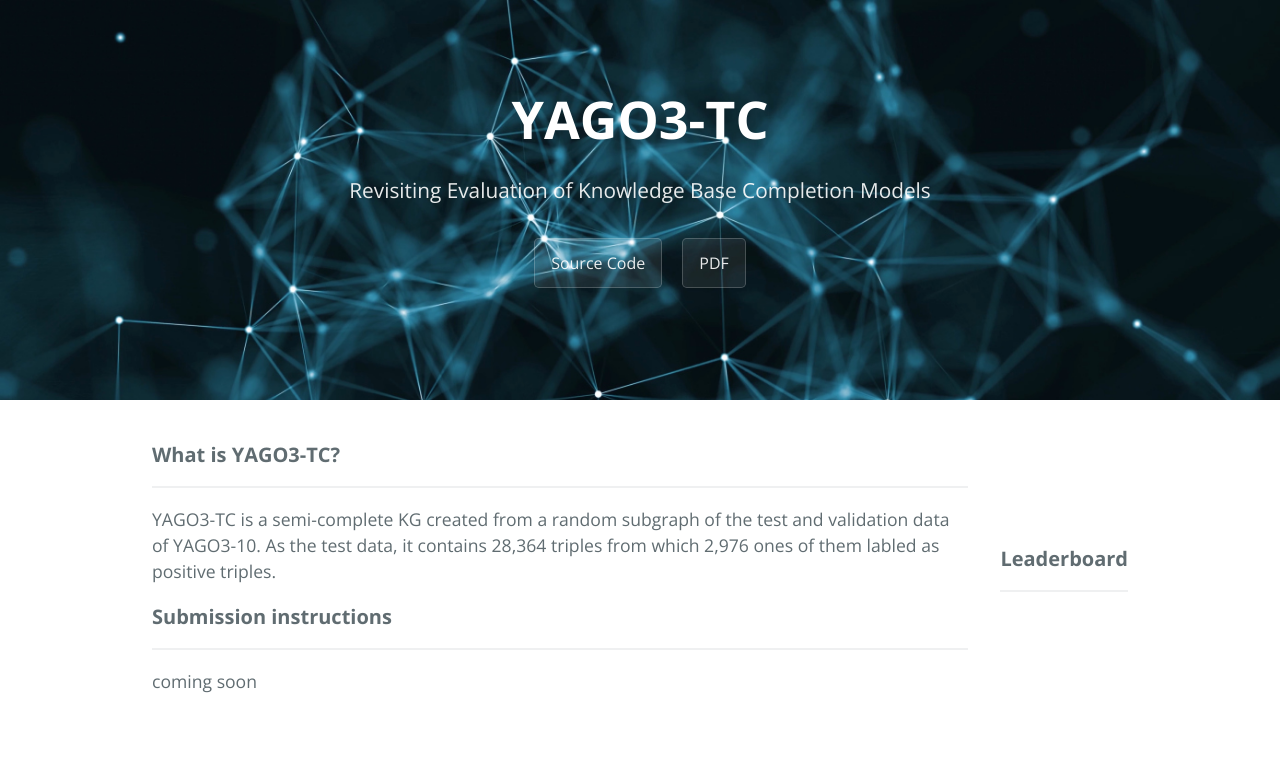
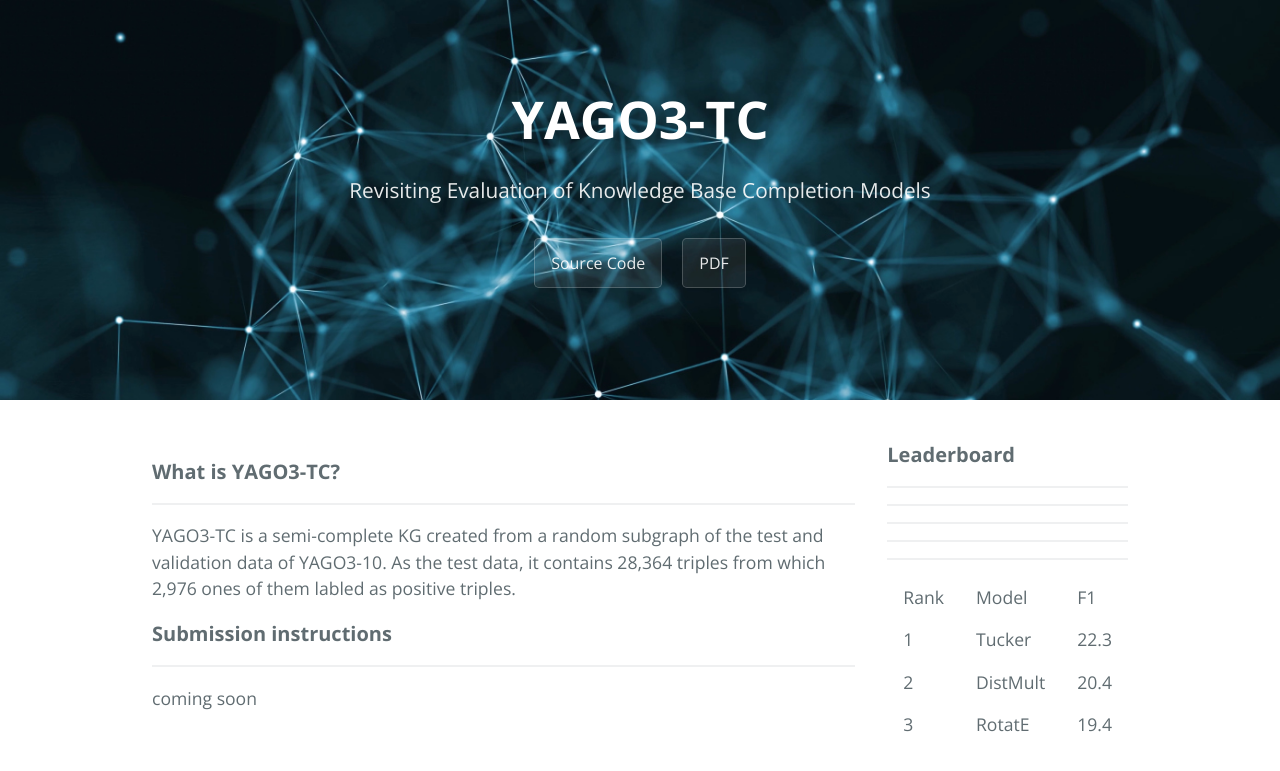
Before and after one commit to pouyapez/yago3-tc, a Jekyll site: the page built from index.md, in a window 1280 px wide. Shown: the top 771 px of the page. Built offline with Jekyll 4.4.1, drawn with Linux system fonts in a browser that asks for light colours.

Commit message:
Update index.md

```diff
--- a/index.md
+++ b/index.md
@@ -19,6 +19,56 @@ layout: default
         <td>
          <font style="font-size:20px"><b>Leaderboard</b></font>
           <hr>
+                 <table class="content-table">
+                    <tr>
+                       <td>
+                           Rank
+                       </td>
+                       <td>
+                           Model
+                       </td>
+                       <td>
+                           F1
+                       </td>
+                    </tr>
+                    <hr>
+                    <tr>
+                       <td>
+                           1
+                       </td>
+                       <td>
+                           Tucker
+                       </td>
+                       <td>
+                           22.3
+                       </td>
+                    </tr>
+                    <hr>
+                    <tr>
+                       <td>
+                           2
+                       </td>
+                       <td>
+                           DistMult
+                       </td>
+                       <td>
+                           20.4
+                       </td>
+                    </tr>
+                    <hr>
+                    <tr>
+                       <td>
+                           3
+                       </td>
+                       <td>
+                           RotatE
+                       </td>
+                       <td>
+                           19.4
+                       </td>
+                    </tr>
+                    <hr>
+                 </table>
          </td>
       </tr>
    </table>
```
